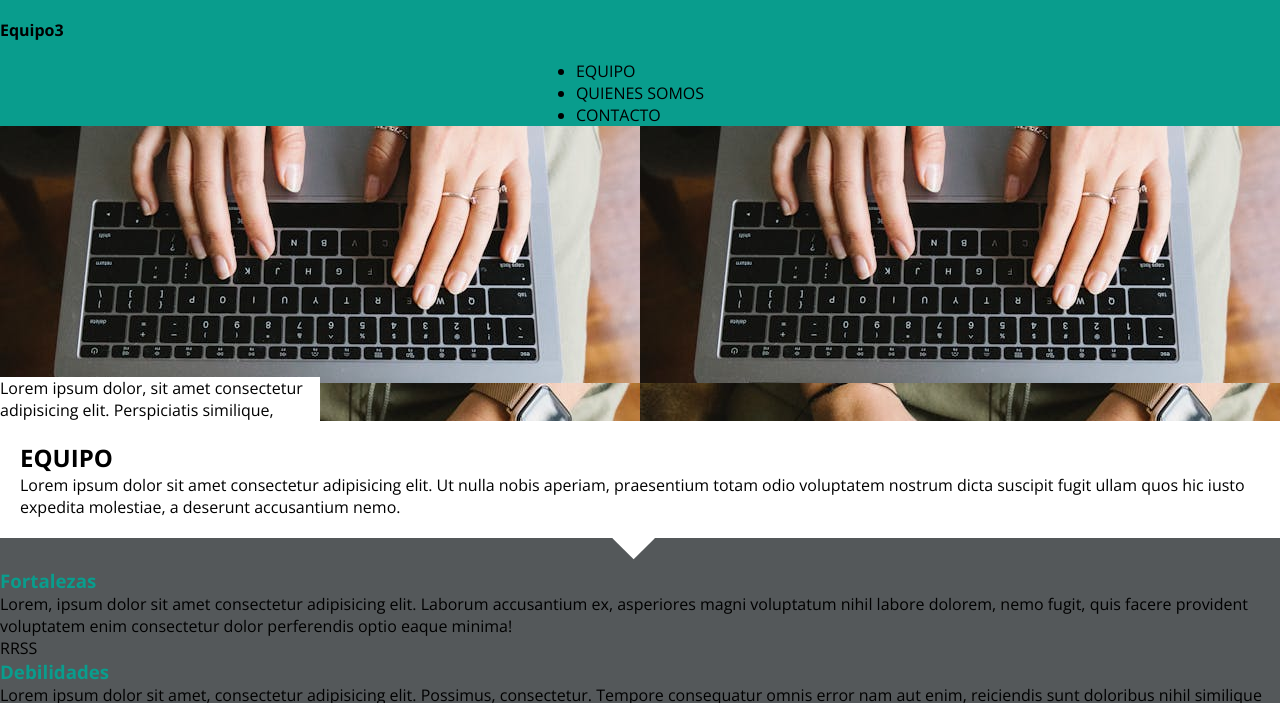
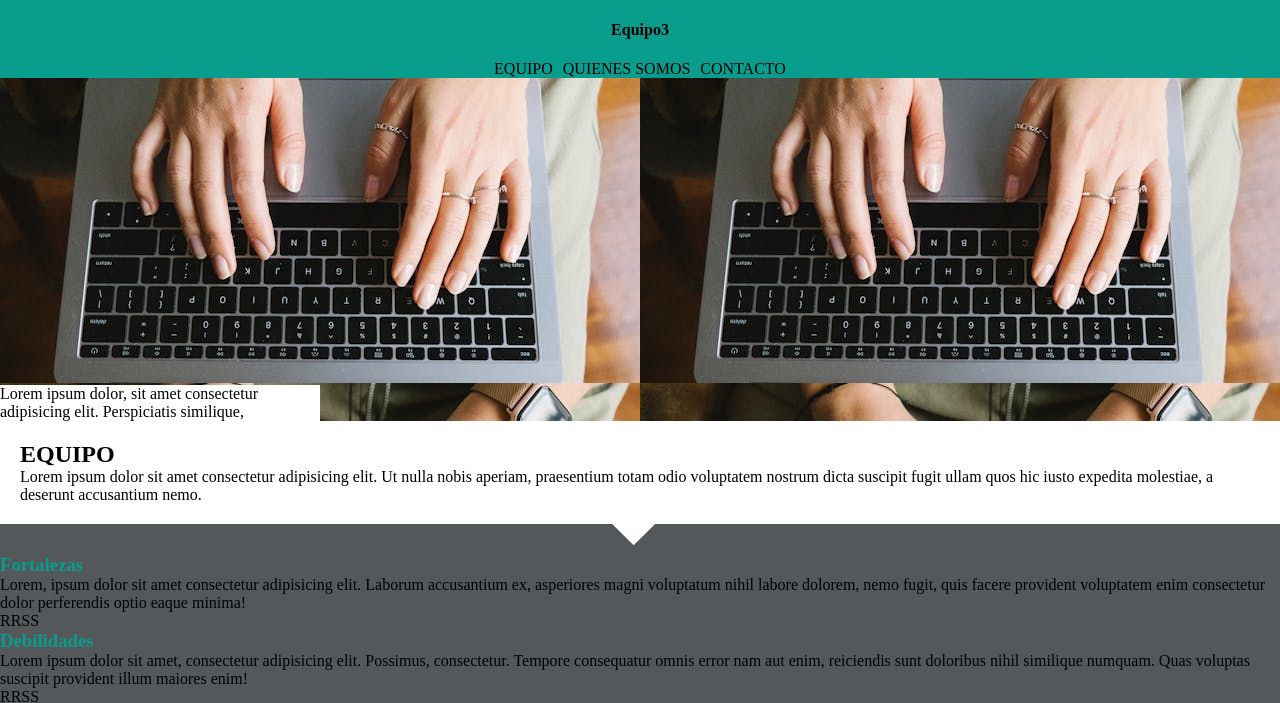
Before and after one commit to OtiliaNicola/project-promo-x-module-1-team-3, a plain HTML site: page index.html in a window 1280 px wide. Shown: the top 703 px of the page. Drawn offline with nearby package versions, Linux system fonts and the light colour scheme.

Commit message:
menu nav

```diff
--- a/index.html
+++ b/index.html
@@ -1,6 +1,5 @@
 <!DOCTYPE html>
 <html lang="en">
-
 <head>
     <meta charset="UTF-8">
     <meta name="viewport" content="width=device-width, initial-scale=1.0">
@@ -15,12 +14,11 @@
 
     <title>Equipo3</title>
 </head>
-
 <body>
     <header class="header">
         <h1 class="title">Equipo3</h1>
         <nav>
-            <ul>
+            <ul class="menu">
                 <li>EQUIPO</li>
                 <li>QUIENES SOMOS</li>
                 <li>CONTACTO</li>
@@ -28,7 +26,6 @@
         </nav>
     </header>
     <main>
-
         <section class="slogan">
             <p class="slogan-text">Lorem ipsum dolor, sit amet consectetur adipisicing elit. Perspiciatis similique,
             </p>
@@ -106,7 +103,7 @@
     <footer>
         <span>nombre del grupo c 2018</span>
         <img src="#" alt="Logo">
-               <nav>
+        <nav>
             <ul>
                 <li><a href="">EQUIPO</a></li>
                 <li><a href="">QUIENES SOMOS</a></li>
@@ -116,5 +113,4 @@
         </nav>
     </footer>
 </body>
-
 </html>
--- a/style.css
+++ b/style.css
@@ -2,6 +2,7 @@
     margin: 0;
     padding: 0;
     box-sizing: border-box;
+
 }
 
 :root{
@@ -12,7 +13,7 @@
     --grisoscu:#54585a;
     --griscla: #b8b8b9;
     --grisfondo:#f1f1f1;
-    font-family: open sans;
+    --font-family: op;
 }
 
 .header{
@@ -24,6 +25,23 @@
     flex-direction: column;
     align-items: center;
     justify-content: center;
+}
+
+.title{
+    display: flex;
+    flex-direction: column;
+    justify-self: center;
+    width: 100%;
+    text-align: center;
+    font-size: 16px;
+    line-height: 30px;
+    padding: 15px 0;
+}
+
+.menu{
+    display: flex;
+    gap: 10px;
+    list-style: none;
 }
 
 .slogan{
@@ -39,24 +57,7 @@
 .slogan-text{
     background-color: var(--blanco);
     width: 320px;
-
-
-
 }
-
-
-
-.title{
-    display: flex;
-    justify-self: center;
-    width: 100%;
-    text-align: center;
-    font-size: 16px;
-    line-height: 30px;
-    padding: 15px 0;
-
-}
-
 
 .main{
     display: block;
@@ -67,6 +68,7 @@
 .team{
     padding: 20px;
 }
+
 .titlesfor{
     color: var(--verdeos);
 }
@@ -78,7 +80,6 @@
     width: 30px;
     transform: rotate(45deg) translate(  -50%, -20%);
     position: sticky;
-
 }
 
 .containerstrong{
@@ -108,7 +109,6 @@
     flex-wrap: wrap;
     justify-content: center;
     align-items: stretch;
-
 }
 
 .photo{
```
